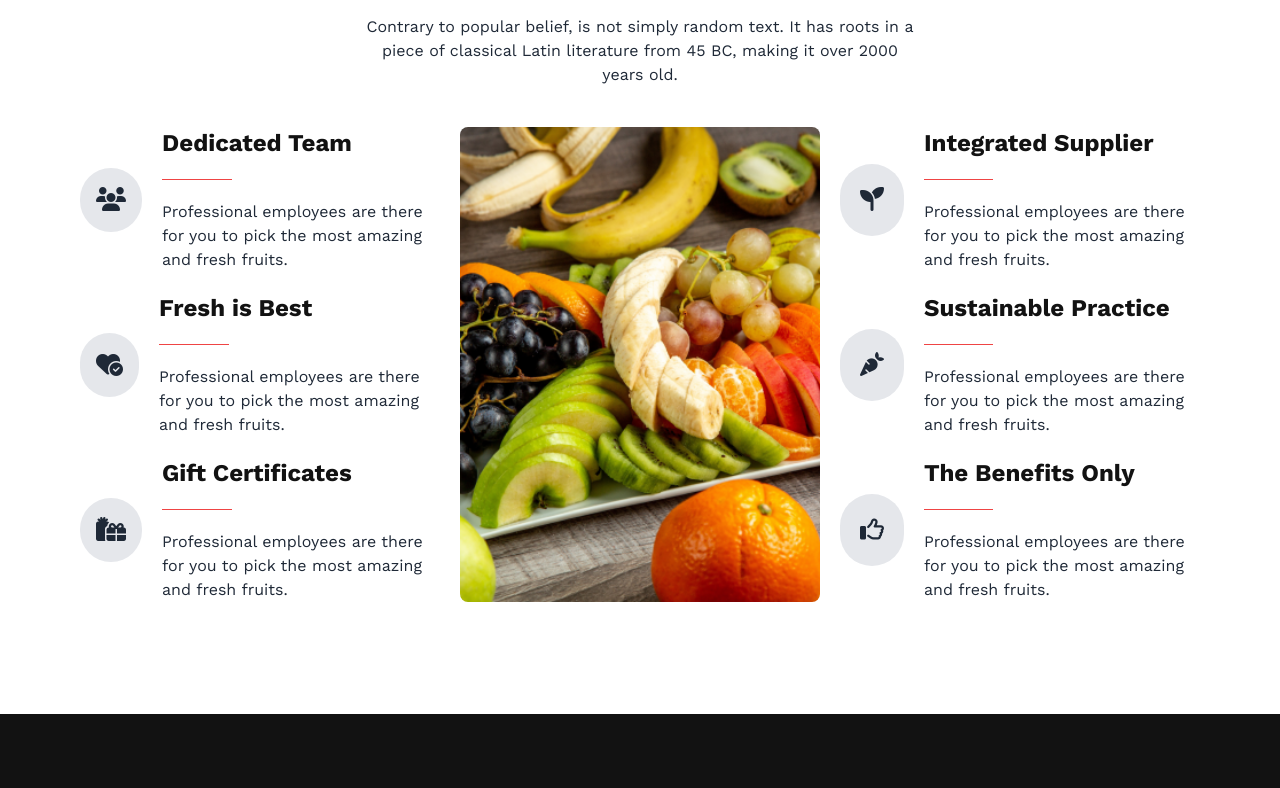
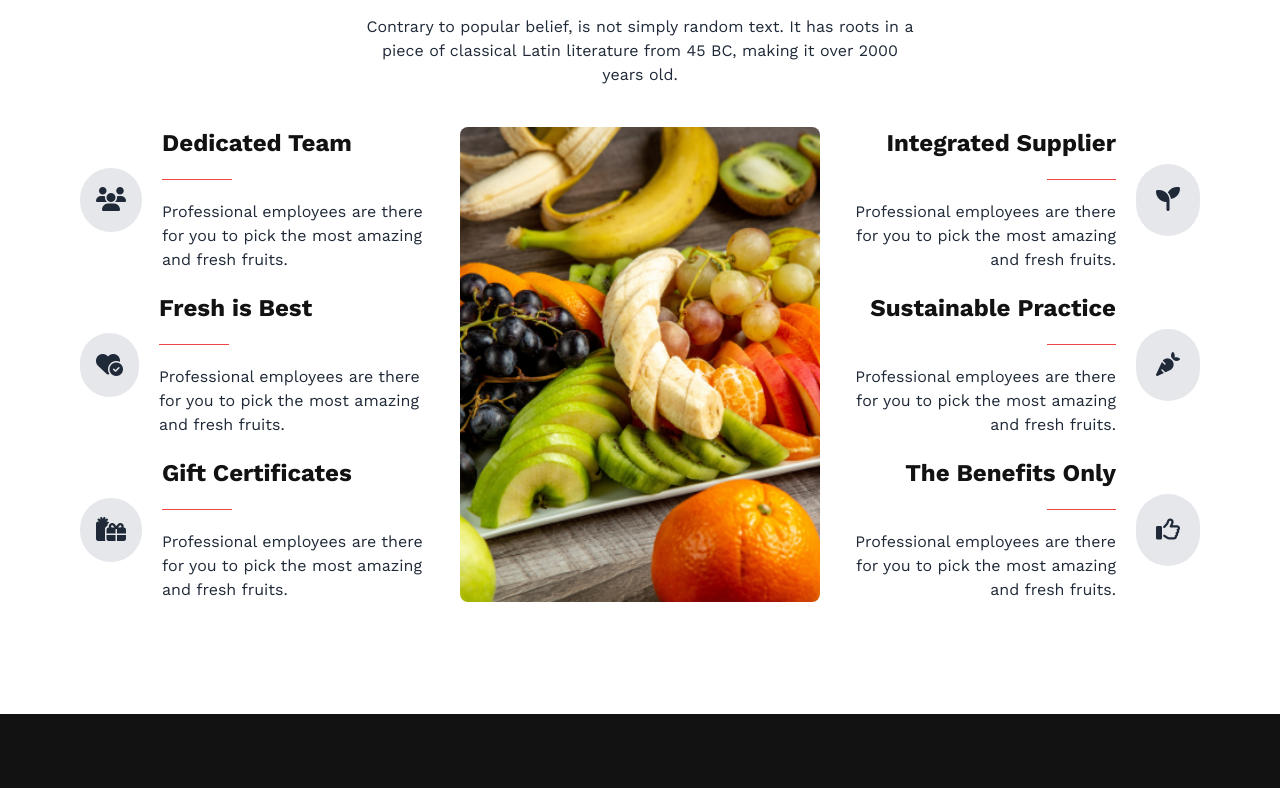
Before and after one commit to byteFarhan/fruit-brust, a plain HTML site: page index.html in a window 1280 px wide. Shown: the part 2464-3252 px from the top of the page. Drawn offline with nearby package versions, Linux system fonts and the light colour scheme.

Commit message:
fixed some issues

```diff
--- a/index.html
+++ b/index.html
@@ -603,42 +603,54 @@
                 <div class="order-3 space-y-5 ">
                     <!-- item-1 -->
                     <div class="flex flex-col items-center justify-center gap-5 lg:flex-row lg:justify-start">
-                        <div class="p-5 text-2xl bg-gray-200 rounded-full"><i class="fa-solid fa-seedling"></i></div>
-                        <div class="space-y-5 text-center lg:text-start">
-                            <h2 class="text-2xl font-bold">Integrated Supplier</h2>
-                            <hr class="w-2/4 mx-auto border-red-500 md:w-1/4 lg:mx-0">
+                        <div class="p-5 text-2xl bg-gray-200 rounded-full lg:hidden"><i
+                                class="fa-solid fa-seedling "></i></div>
+                        <div class="space-y-5 text-center lg:text-end ">
+                            <h2 class="text-2xl font-bold ">Integrated Supplier</h2>
+                            <hr class="w-2/4 mx-auto border-red-500 md:w-1/4 lg:mr-0">
                             <p class="md:w-3/4 lg:w-full md:mx-auto">Professional employees are there for you to pick
                                 the
                                 most amazing and fresh fruits.</p>
                         </div>
+
+                        <div class="hidden p-5 text-2xl bg-gray-200 rounded-full lg:block"><i
+                                class="fa-solid fa-seedling "></i></div>
                     </div>
                     <!-- item-2 -->
                     <div class="flex flex-col items-center justify-center gap-5 lg:flex-row lg:justify-start">
-                        <div class="p-5 text-2xl bg-gray-200 rounded-full"><i class="fa-solid fa-carrot"></i>
+                        <div class="p-5 text-2xl bg-gray-200 rounded-full lg:hidden"><i class="fa-solid fa-carrot"></i>
                         </div>
-                        <div class="space-y-5 text-center lg:text-start">
-                            <h2 class="text-2xl font-bold">Sustainable Practice</h2>
-                            <hr class="w-2/4 mx-auto border-red-500 md:w-1/4 lg:mx-0">
-                            <p class="md:w-3/4 lg:w-full md:mx-auto">Professional employees are there for you to pick
-                                the
-                                most amazing
-                                and fresh fruits.</p>
-                        </div>
-                    </div>
-                    <!-- item-3 -->
-                    <div class="flex flex-col items-center justify-center gap-5 lg:flex-row lg:justify-start">
-                        <div class="p-5 text-2xl bg-gray-200 rounded-full"><i class="fa-regular fa-thumbs-up"></i></div>
-                        <div class="space-y-5 text-center lg:text-start">
-                            <h2 class="text-2xl font-bold">The Benefits Only</h2>
-                            <hr class="w-2/4 mx-auto border-red-500 md:w-1/4 lg:mx-0">
+                        <div class="space-y-5 text-center lg:text-end ">
+                            <h2 class="text-2xl font-bold ">Sustainable Practice</h2>
+                            <hr class="w-2/4 mx-auto border-red-500 md:w-1/4 lg:mr-0">
                             <p class="md:w-3/4 lg:w-full md:mx-auto">Professional employees are there for you to pick
                                 the
                                 most amazing and fresh fruits.</p>
                         </div>
+
+                        <div class="hidden p-5 text-2xl bg-gray-200 rounded-full lg:block"><i
+                                class="fa-solid fa-carrot"></i></div>
                     </div>
+                    <!-- item-3 -->
+                    <div class="flex flex-col items-center justify-center gap-5 lg:flex-row lg:justify-start">
+                        <div class="p-5 text-2xl bg-gray-200 rounded-full lg:hidden"><i
+                                class="fa-regular fa-thumbs-up"></i></div>
+                        <div class="space-y-5 text-center lg:text-end ">
+                            <h2 class="text-2xl font-bold ">The Benefits Only</h2>
+                            <hr class="w-2/4 mx-auto border-red-500 md:w-1/4 lg:mr-0">
+                            <p class="md:w-3/4 lg:w-full md:mx-auto">Professional employees are there for you to pick
+                                the
+                                most amazing and fresh fruits.</p>
+                        </div>
 
+                        <div class="hidden p-5 text-2xl bg-gray-200 rounded-full lg:block"><i
+                                class="fa-regular fa-thumbs-up"></i>
+                        </div>
+
+
+
+                    </div>
                 </div>
-            </div>
 
         </section>
     </main>
```
